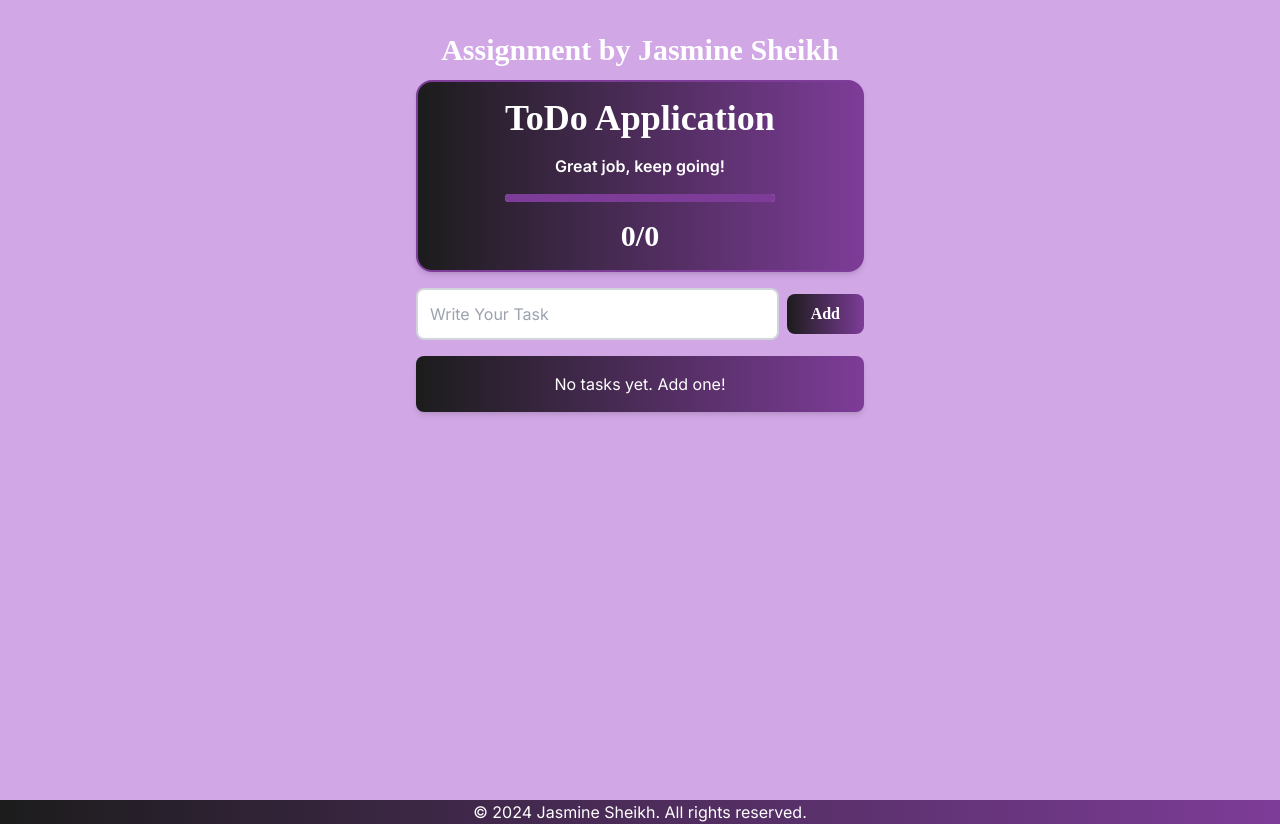
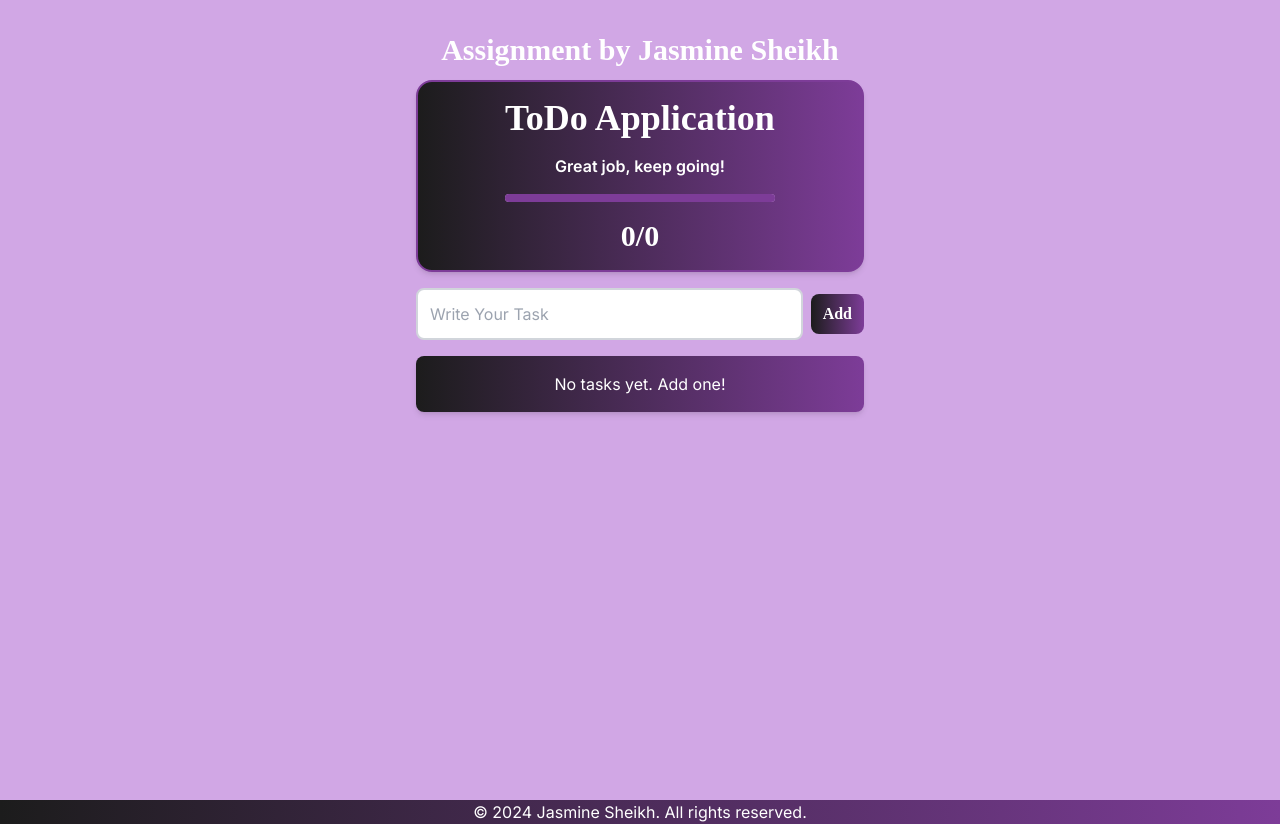
Before and after one commit to jasmineshamim/Assigment-todo-app, a Next.js app: page / in a window 1280 px wide. Built offline with nearby package versions, Linux system fonts and the light colour scheme.

Commit message:
Update page.tsx

```diff
--- a/src/app/page.tsx
+++ b/src/app/page.tsx
@@ -104,7 +104,7 @@ const TodoList = () => {
           />
           <button
             type="submit"
-            className="bg-gradient-to-r from-[#1C1C1C]  to-[#7D3C98] text-white py-2 px-6 rounded-lg font-[Spartan] font-semibold transition-transform duration-200 hover:scale-105"
+            className="bg-gradient-to-r from-[#1C1C1C]  to-[#7D3C98] text-white py-2 px-3 rounded-lg font-[Spartan] font-semibold transition-transform duration-200 hover:scale-105"
           >
             {editing ? 'Update' : 'Add'}
           </button>
```
